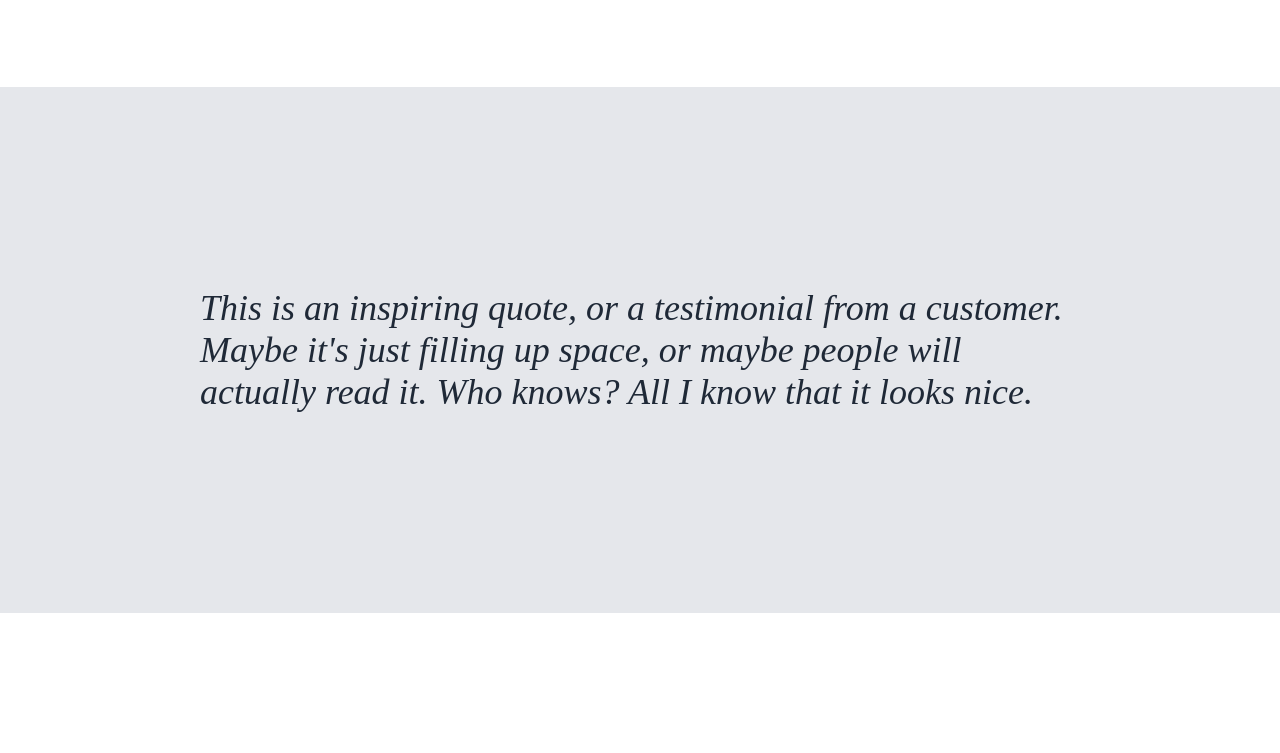
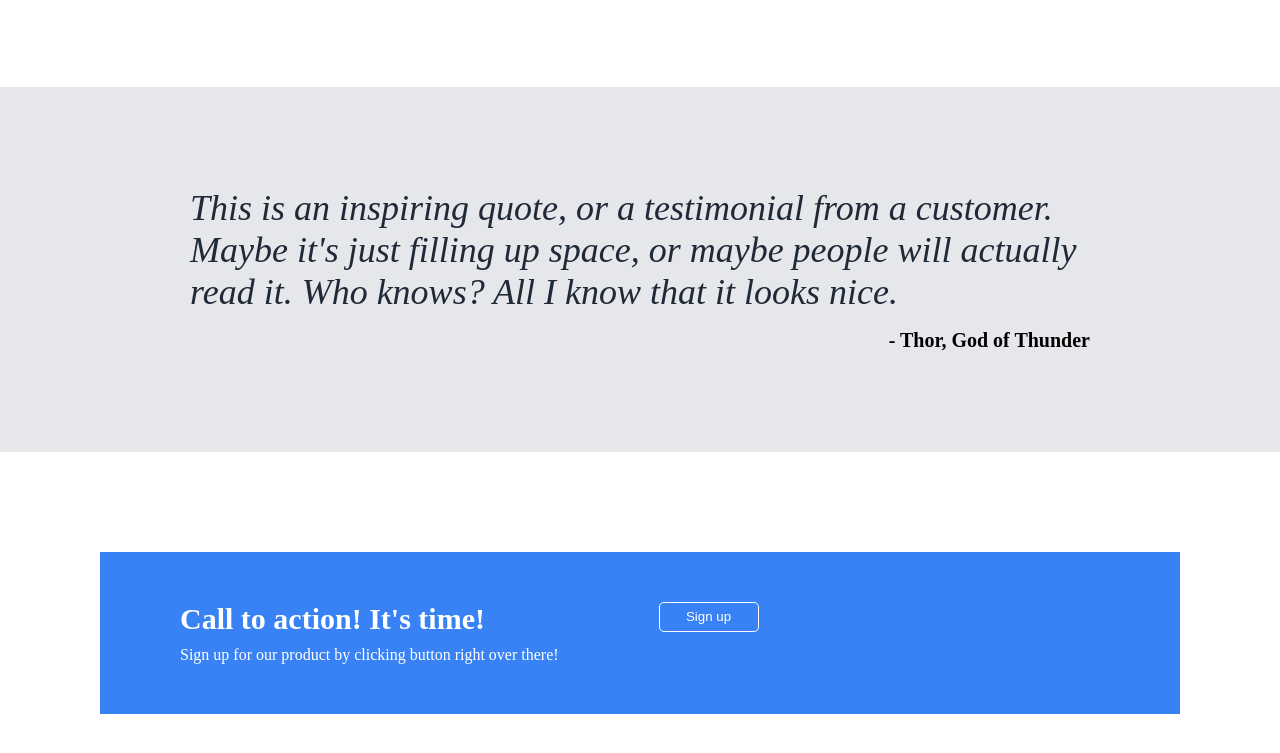
Before and after one commit to vutrann/html-project, a plain HTML site: page index.html in a window 1280 px wide. Shown: the part 1030-1783 px from the top of the page. Before the commit the page ends 1643 px from the top, so only its background shows below. Drawn offline with Linux system fonts and the light colour scheme.

Commit message:
sign up box and quote

```diff
--- a/index.html
+++ b/index.html
@@ -83,12 +83,18 @@
                 <text>This is an inspiring quote, or a testimonial from a customer. Maybe it's just filling up space, or maybe people will actually read it. Who knows? All I know that it looks nice. </text>
             </div>
             <div class="quote-author">
-                <text></text>
+                <text>- Thor, God of Thunder</text>
             </div>
         </div>
 
         <div class="signup">
-
+            <div class="signup-box">
+                <div class="signup-text">
+                    <text class="signup-header">Call to action! It's time!</text>
+                    <text class="signup-subtext">Sign up for our product by clicking button right over there!</text>
+                </div>
+                <button class="second-button">Sign up</button>
+            </div>
         </div>
     </div>
 
--- a/style.css
+++ b/style.css
@@ -76,9 +76,20 @@ body{
 
 .quote{
     background-color: #e5e7eb;
-    padding: 200px;
+    padding: 100px 0px;
     display: flex;
     justify-content: center;
+    flex-direction: column;
+    align-items: center;
+    gap: 16px;
+}
+
+.quote-author{
+    width: 900px;
+    text-align: right;
+    font-size: 20px;
+    font-weight: bold;
+
 }
 
 .quote-text{
@@ -87,6 +98,29 @@ body{
     color: #1f2937;
     width: 900px;
 
+}
+
+.signup{
+    padding: 100px;
+}
+
+.signup-box{
+    background-color: #3882f6;
+    display: flex;
+    gap: 100px;
+    padding: 50px 80px;
+}
+
+.signup-text{
+    display: flex;
+    flex-direction: column;
+    gap: 10px   ;
+    color: white;
+}
+
+.signup-header{
+    font-size: 30px;
+    font-weight: bold;
 }
 
 button{
@@ -99,8 +133,14 @@ button{
 .first-button{
     background-color: #3882f6;
     color: white;
+}
 
-
+.second-button{
+    background-color: #3882f6;
+    border: 1px;
+    color: white;
+    border-style: solid;
+    border-color: white;
 }
 
 img{
```
